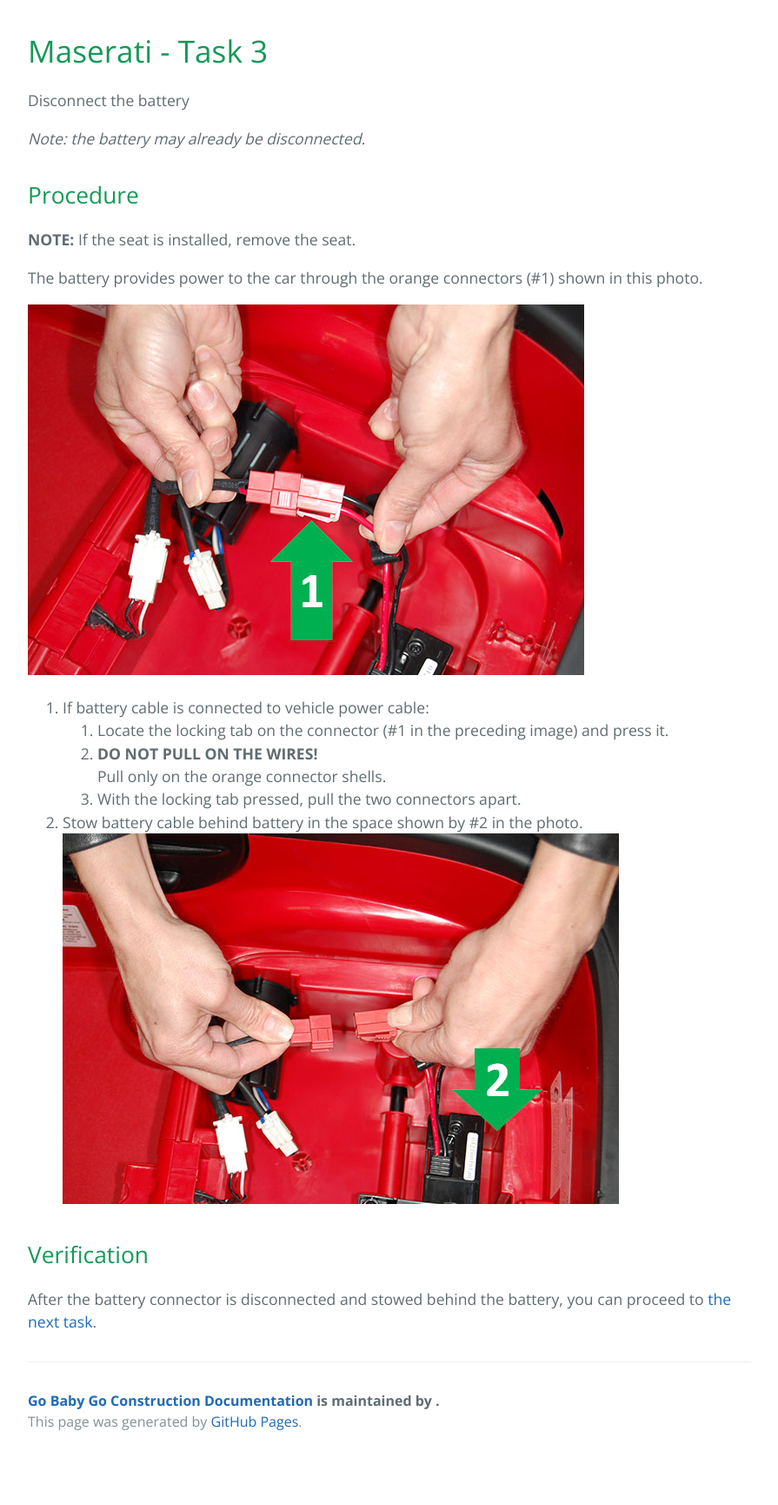
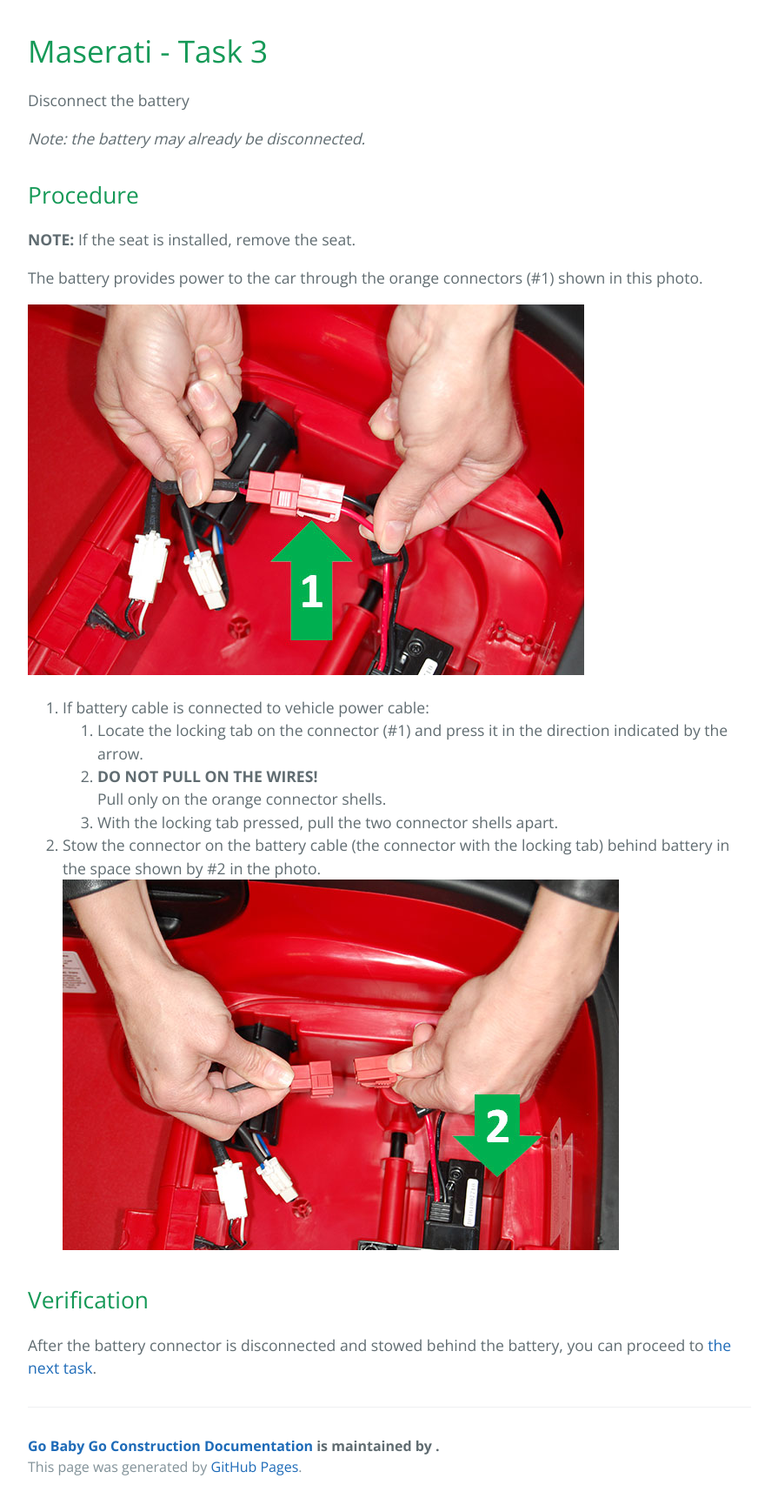
Before and after one commit to MercerU-TCO/GoBabyGo, a Jekyll site: the page built from docs/pages/cars-maserati-task03.md, in a window 1280 px wide. Shown: the whole page at 87% size, without its empty margins (192-1087 px from the left). Built offline with Jekyll 4.4.1, drawn with Linux system fonts in a browser that asks for light colours; before the commit the page ends 1678 px from its top, so only the background shows below that.

Commit message:
Task 4 and photos

```diff
--- a/docs/pages/cars-maserati-task03.md
+++ b/docs/pages/cars-maserati-task03.md
@@ -16,11 +16,11 @@ The battery provides power to the car through the orange connectors (#1) shown i
 ![Battery power connector]({{ site.baseurl }}/assets/images/maserati-task03-001.jpg)
 
 3. If battery cable is connected to vehicle power cable:
-	1. Locate the locking tab on the connector (#1 in the preceding image) and press it.
+	1. Locate the locking tab on the connector (#1) and press it in the direction indicated by the arrow.
 	2. **DO NOT PULL ON THE WIRES!** <br />Pull only on the orange connector shells.
-	2. With the locking tab pressed, pull the two connectors apart.
+	2. With the locking tab pressed, pull the two connector shells apart.
 
-4. Stow battery cable behind battery in the space shown by #2 in the photo. <br />![Battery disconnected]({{ site.baseurl }}/assets/images/maserati-task03-002.jpg)
+4. Stow the connector on the battery cable (the connector with the locking tab) behind battery in the space shown by #2 in the photo. <br />![Battery disconnected]({{ site.baseurl }}/assets/images/maserati-task03-002.jpg)
 
 
 ## Verification
```
Also changed, not shown: docs/pages/cars-maserati-task04.md (added, +33 -0 lines), docs/pages/cars-maserati-tasks.md (+1 -0 lines), docs/assets/images/maserati-task04-001.jpg (added), docs/assets/images/maserati-task04-002.jpg (added), docs/assets/images/maserati-task04-003.jpg (added), docs/assets/images/maserati-task04-004.jpg (added), docs/assets/images/maserati-task04-005.jpg (added), docs/assets/images/maserati-task04-006.jpg (added).
